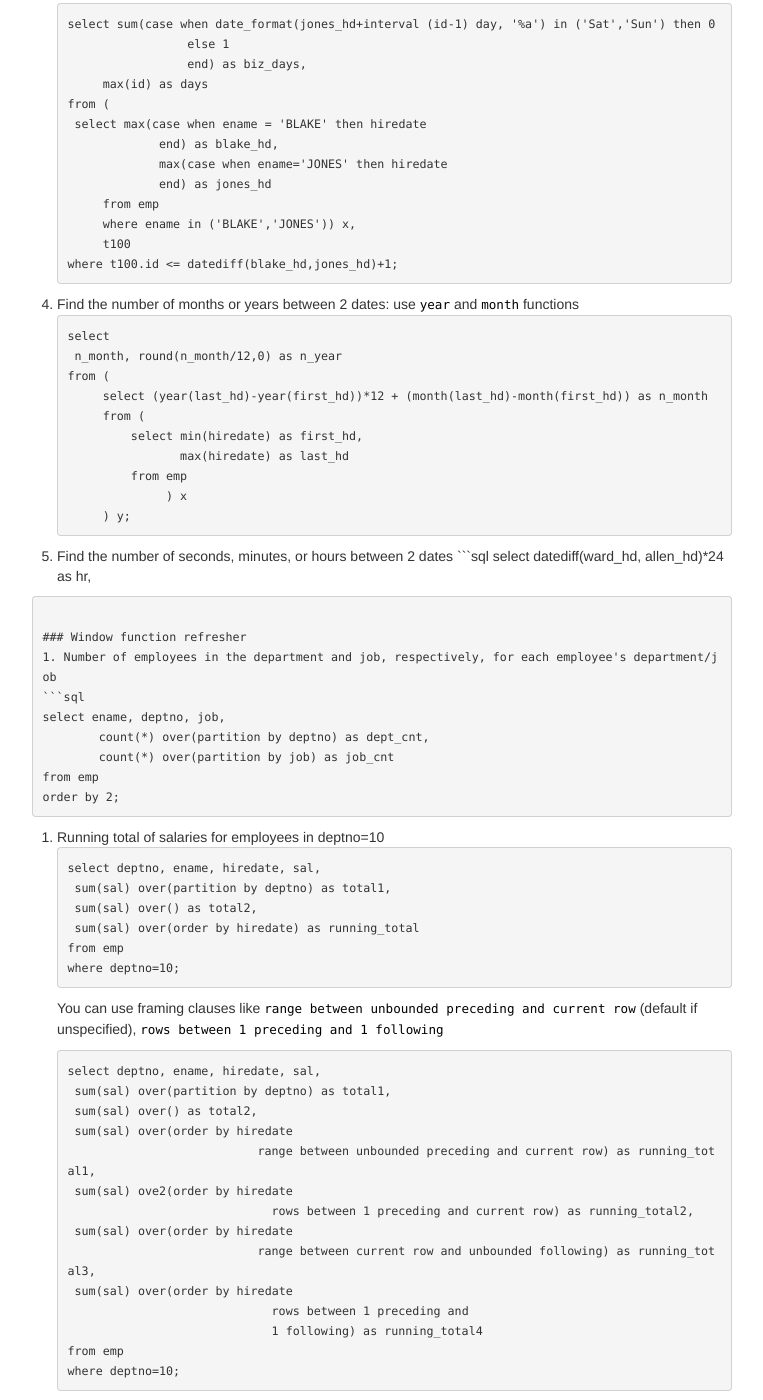
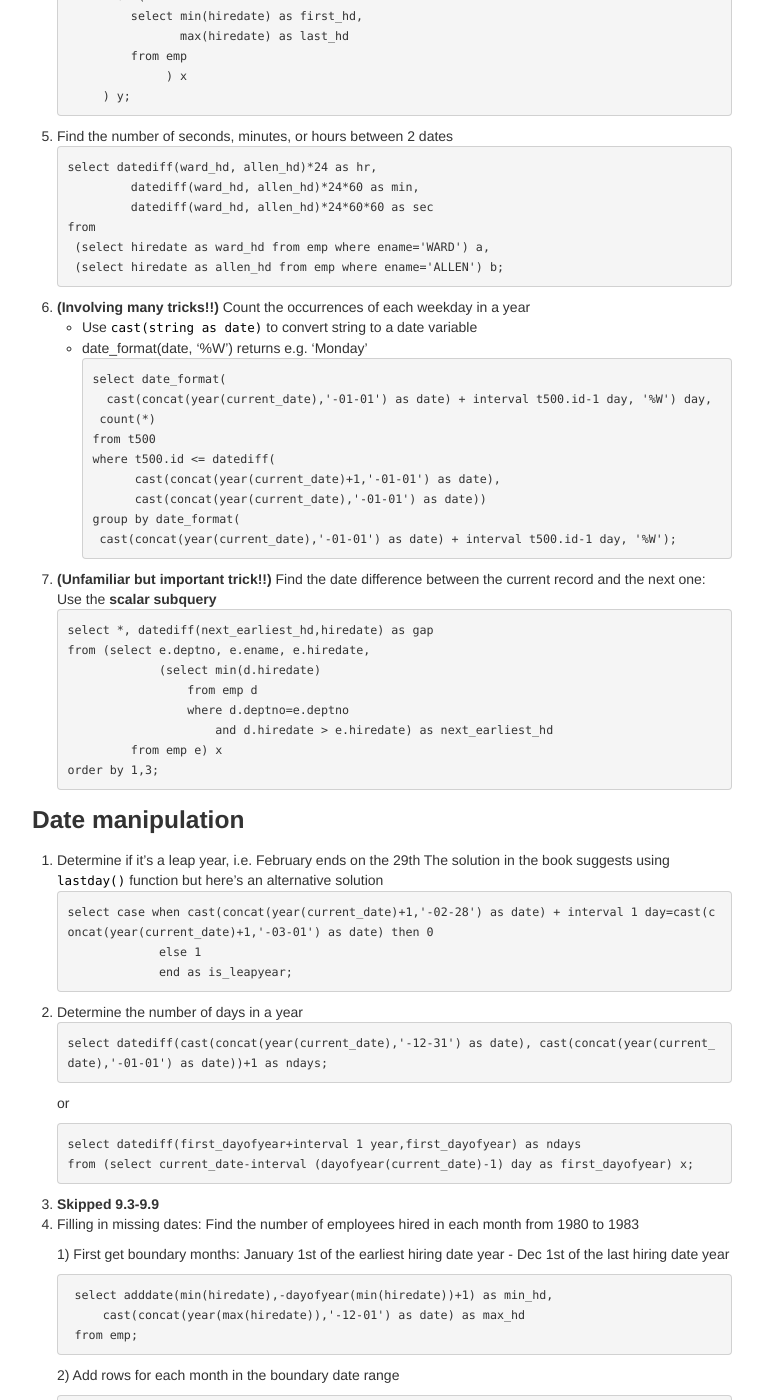
Before and after one commit to lucy-kim/lucy-kim.github.io, a Jekyll site: the page built from pages/learn-mySQL.md, in a window 1280 px wide and 1400 px high, scrolled down 7416 px. Shown: the whole window, without its empty margins (258-1021 px from the left). Built offline with Jekyll 4.4.1, drawn with Linux system fonts in a browser that asks for light colours; some of the changed text lies outside the part shown.

Commit message:
Update learn-mySQL.md

````diff
--- a/pages/learn-mySQL.md
+++ b/pages/learn-mySQL.md
@@ -261,7 +261,7 @@ where deptno=20
 group by sal
 having count(*) >= all (select count(*) from emp where deptno=20 group by sal);
 ```
-8. **(Hard!!)** Finding a **median** is also tricky: do a self-join
+8. **(Hard and didn't understand!!)** Finding a **median** is also tricky: do a self-join
 ```sql
 		select a.sal
 		from emp a, emp b
@@ -269,27 +269,6 @@ having count(*) >= all (select count(*) from emp where deptno=20 group by sal);
 		  and a.deptno=20
 		group by a.sal
 		having sum(case when a.sal = b.sal then 1 else 0 end) >= abs(sum(sign(e.sal - d.sal)));
-
-		select a.sal as sal1, b.sal as sal2, a.sal-b.sal as diff, sign(a.sal-b.sal) as sign,
-		from emp a, emp b
-		where a.deptno = b.deptno
-		and a.deptno=10
-		order by 1;
-
-		select sum(sign(a.sal-b.sal)) as sign,
-		from emp a, emp b
-		where a.deptno = b.deptno
-		and a.deptno=10
-		order by 1;
-
-		select e.sal,
-		          sum(case when e.sal=d.sal
-		                   then 1 else 0 end) as cnt1,
-		          abs(sum(sign(e.sal - d.sal))) as cnt2
-		     from emp e, emp d
-				 where e.deptno = d.deptno
-				       and e.deptno = 20
-				     group by e.sal;
 ```
 9. % salaries in deptno=10 out of total
 ```sql
@@ -324,7 +303,7 @@ select
 from V;
 ```
 
-### Working with dates
+### Date arithmetic
 1. Subtract 5 days/months/years from the date variable using `interval 5 day (month/year)` or `date_add` function
 ```sql
 select ename, hiredate,
@@ -390,8 +369,129 @@ from (
 5. Find the number of seconds, minutes, or hours between 2 dates
 ```sql
 select datediff(ward_hd, allen_hd)*24 as hr,
+			datediff(ward_hd, allen_hd)*24*60 as min,
+			datediff(ward_hd, allen_hd)*24*60*60 as sec
+from
+	(select hiredate as ward_hd from emp where ename='WARD') a,
+	(select hiredate as allen_hd from emp where ename='ALLEN') b;
+```
+6. **(Involving many tricks!!)** Count the occurrences of each weekday in a year
+	- Use `cast(string as date)` to convert string to a date variable
+	- date_format(date, '%W') returns e.g. 'Monday'
+```sql
+select date_format(
+		cast(concat(year(current_date),'-01-01') as date) + interval t500.id-1 day, '%W') day,
+	count(*)
+from t500
+where t500.id <= datediff(
+			cast(concat(year(current_date)+1,'-01-01') as date),
+			cast(concat(year(current_date),'-01-01') as date))
+group by date_format(
+	cast(concat(year(current_date),'-01-01') as date) + interval t500.id-1 day, '%W');
+```
+7. **(Unfamiliar but important trick!!)** Find the date difference between the current record and the next one: Use the **scalar subquery**
+```sql
+select *, datediff(next_earliest_hd,hiredate) as gap
+from (select e.deptno, e.ename, e.hiredate,
+				(select min(d.hiredate)
+					from emp d
+					where d.deptno=e.deptno
+						and d.hiredate > e.hiredate) as next_earliest_hd
+			from emp e) x
+order by 1,3;
+```
 
+### Date manipulation
+1. Determine if it's a leap year, i.e. February ends on the 29th
+The solution in the book suggests using `lastday()` function but here's an alternative solution
+```sql
+select case when cast(concat(year(current_date)+1,'-02-28') as date) + interval 1 day=cast(concat(year(current_date)+1,'-03-01') as date) then 0
+				else 1
+				end as is_leapyear;
 ```
+2. Determine the number of days in a year
+```sql
+select datediff(cast(concat(year(current_date),'-12-31') as date), cast(concat(year(current_date),'-01-01') as date))+1 as ndays;
+```
+or
+```sql
+select datediff(first_dayofyear+interval 1 year,first_dayofyear) as ndays
+from (select current_date-interval (dayofyear(current_date)-1) day as first_dayofyear) x;
+```
+5. **Skipped 9.3-9.9**
+6. Filling in missing dates: Find the number of employees hired in each month from 1980 to 1983
+
+	1) First get boundary months: January 1st of the earliest hiring date year - Dec 1st of the last hiring date year
+	```sql
+	select adddate(min(hiredate),-dayofyear(min(hiredate))+1) as min_hd,
+		cast(concat(year(max(hiredate)),'-12-01') as date) as max_hd
+	from emp;
+	```
+	2) Add rows for each month in the boundary date range
+	```sql
+	select x.min_hd+interval t.id-1 month as month
+	from (
+		select adddate(min(hiredate),-dayofyear(min(hiredate))+1) as min_hd,
+			cast(concat(year(max(hiredate)),'-12-01') as date) as max_hd
+		from emp
+	) x,
+	t500 t
+	where adddate(min_hd,interval t.id-1 month) <= max_hd;
+	```
+	3) Left outer join on the month of hiredate and count the number of non-NULL hiredates per month (this is final code)
+	```sql
+	select z.month, count(e.hiredate) num_hired
+	from (
+		select x.min_hd+interval t.id-1 month as month
+		from (
+			select adddate(min(hiredate),-dayofyear(min(hiredate))+1) as min_hd,
+				cast(concat(year(max(hiredate)),'-12-01') as date) as max_hd
+			from emp
+		) x,
+		t500 t
+		where adddate(min_hd,interval t.id-1 month) <= max_hd
+	) z
+	left join emp e
+	on (z.month=adddate(last_day(e.hiredate)-interval 1 month,1))
+	group by z.month
+	order by 1;
+	```
+7. Find all employees hired in February or December, or on a Tuesday
+```sql
+select sum(case when month(hiredate)=2 or month(hiredate)=12 then 1
+		else 0
+		end) as emp_feb_dec,
+		sum(case when dayname(hiredate)='Tuesday' then 1
+				else 0
+				end) as emp_tue
+from emp;
+select ename
+from emp
+where dayname(hiredate)='Tuesday' or monthname(hiredate) in ('February','December');
+```
+8. Comparing records using specific units of time: Which employees were hired on the same weekday and same month?
+Do a self-join to compare dates but remove reciprocals
+```sql
+select concat(e.ename, ' was hired on the same month and same weekday as ', d.ename) as msg
+from emp e, emp d
+where date_format(e.hiredate,'%w%M')=date_format(d.hiredate,'%w%M')
+	and e.empno < d.empno
+order by e.ename;
+```
+9. Identifying overlapping date ranges
+```sql
+select b.empno, b.ename, concat('project ',b.proj_id,' overlaps project ',a.proj_id) as msg
+from emp_project a, emp_project b
+where a.empno=b.empno
+  and b.proj_start >= a.proj_start
+	and b.proj_start <= a.proj_end
+	and a.proj_id < b.proj_id;
+```
+
+### Working with ranges
+1. **Skipped 10.1-10.4**
+2. Generating consecutive numeric values
+
 
 ### Window function refresher
 1. Number of employees in the department and job, respectively, for each employee's department/job
````
Also changed, not shown: other parts of pages/learn-mySQL.md (+2 -0 lines).
